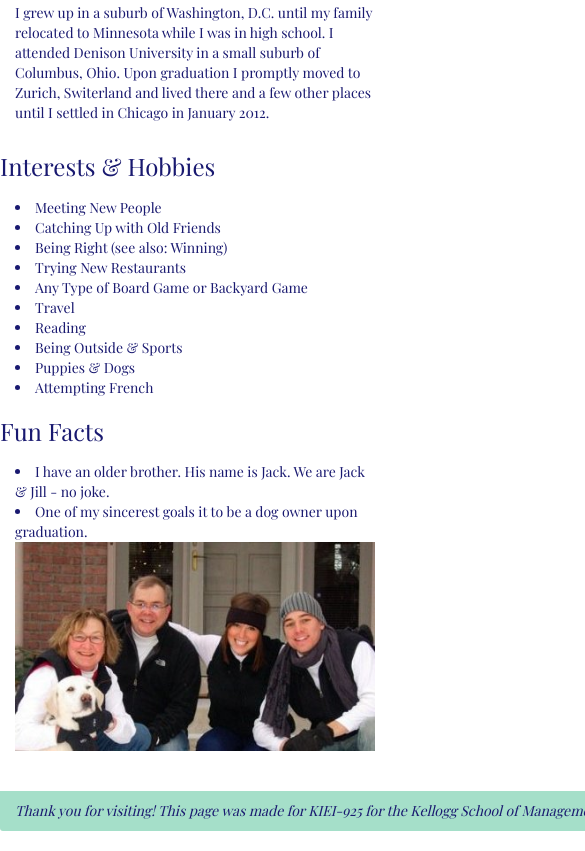
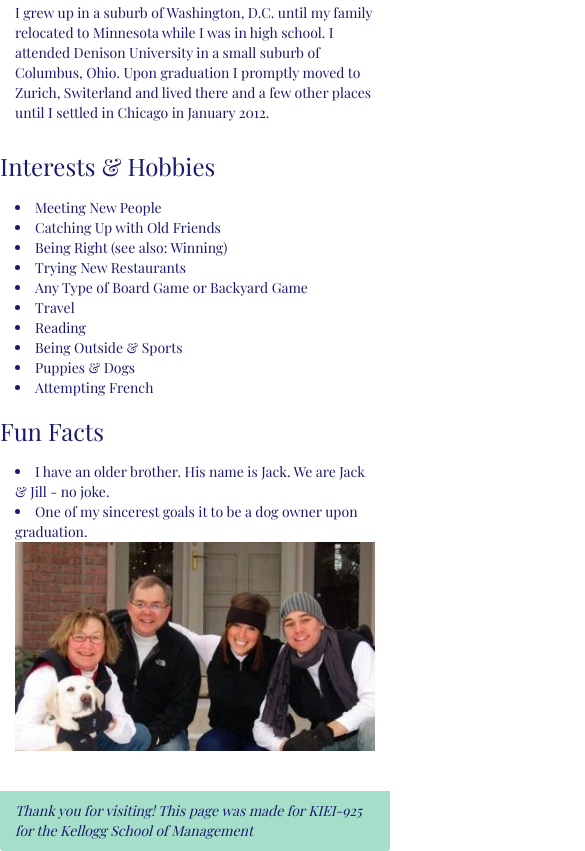
Before and after one commit to JMCarr12/JMCarr12.github.io, a plain HTML site: page index.html in a window 390 px wide. Shown: the part 775-1626 px from the top of the page, 585 px wide, since content can reach past the window. Drawn offline with nearby package versions, Linux system fonts and the light colour scheme.

Commit message:
trying to get footer to not ruin on phone

```diff
--- a/styles.css
+++ b/styles.css
@@ -57,5 +57,5 @@ h3 {
     background-size: cover;
     overflow-x: hidden;
     border-top: 0;
-    min-width: 960px
+    /*min-width: 960px*/
 }
```
